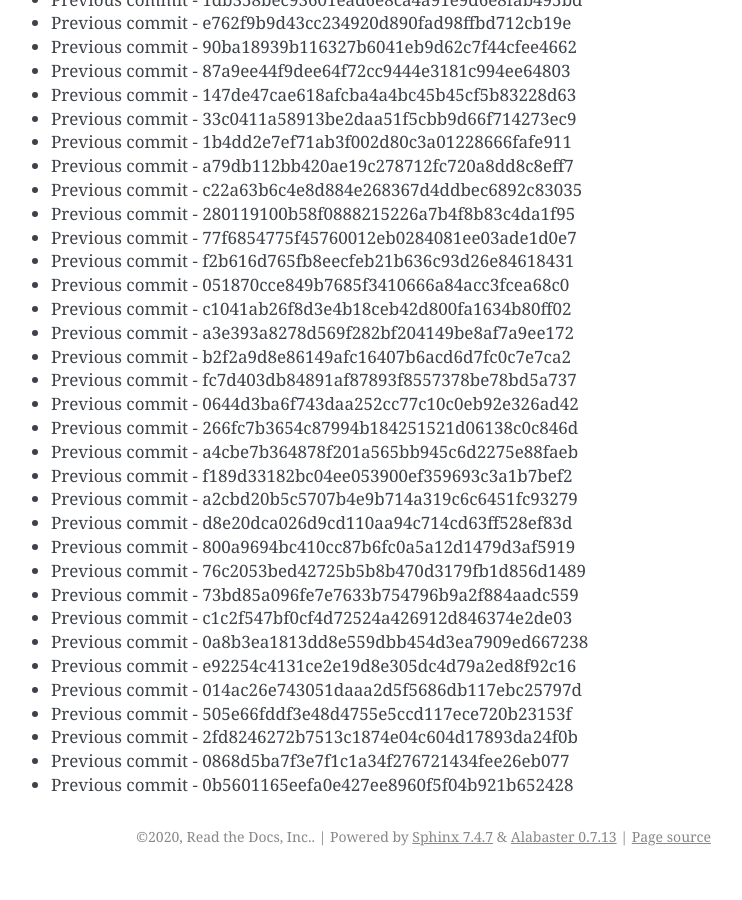
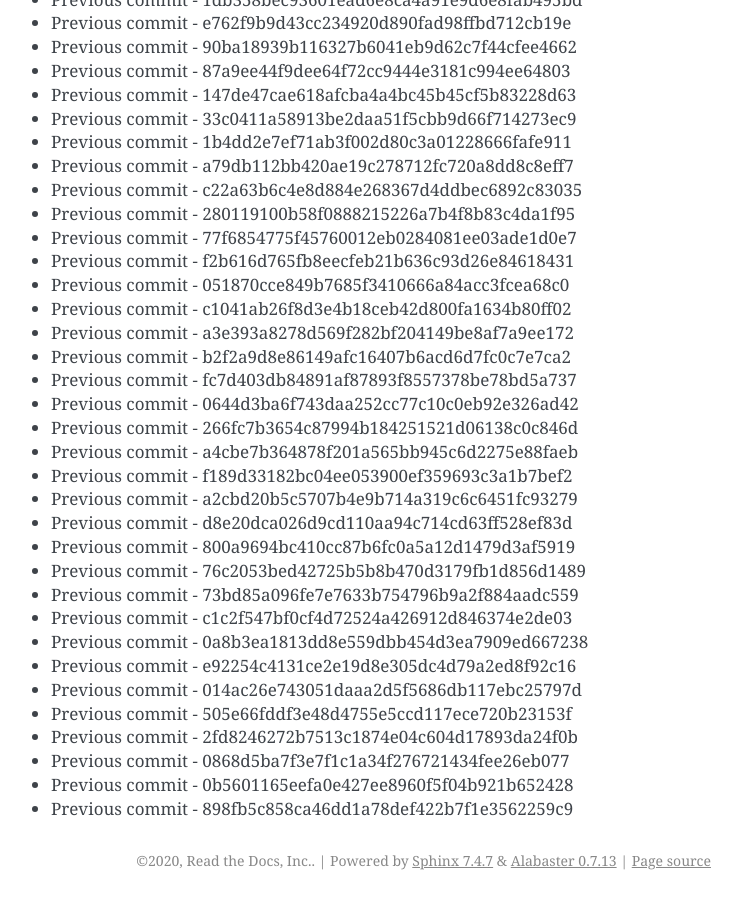
Before and after one commit to readthedocs/rtd-git-stresstest, a Sphinx documentation site: the page built from docs/updates.rst, in a window 1280 px wide and 900 px high, scrolled down 66716 px. Shown: the whole window, without its empty margins (399-1141 px from the left). Built offline with Sphinx 7.4.7, drawn with Linux system fonts in a browser that asks for light colours; before the commit the page ends 67592 px from its top, so only the background shows below that.

Commit message:
Generating commit from previous: 898fb5c858ca46dd1a78def422b7f1e3562259c9

```diff
--- a/docs/updates.rst
+++ b/docs/updates.rst
@@ -2835,3 +2835,4 @@ It can be tested for any performance characteristics.
 * Previous commit - 2fd8246272b7513c1874e04c604d17893da24f0b
 * Previous commit - 0868d5ba7f3e7f1c1a34f276721434fee26eb077
 * Previous commit - 0b5601165eefa0e427ee8960f5f04b921b652428
+* Previous commit - 898fb5c858ca46dd1a78def422b7f1e3562259c9
```
